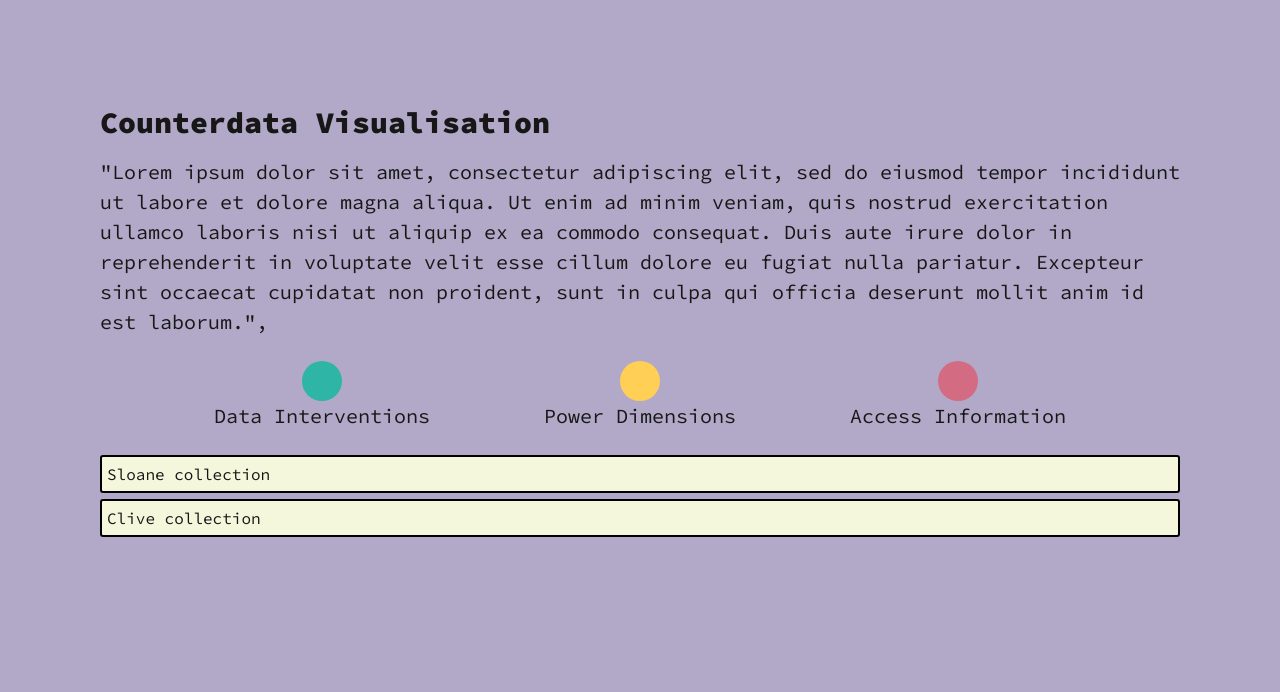
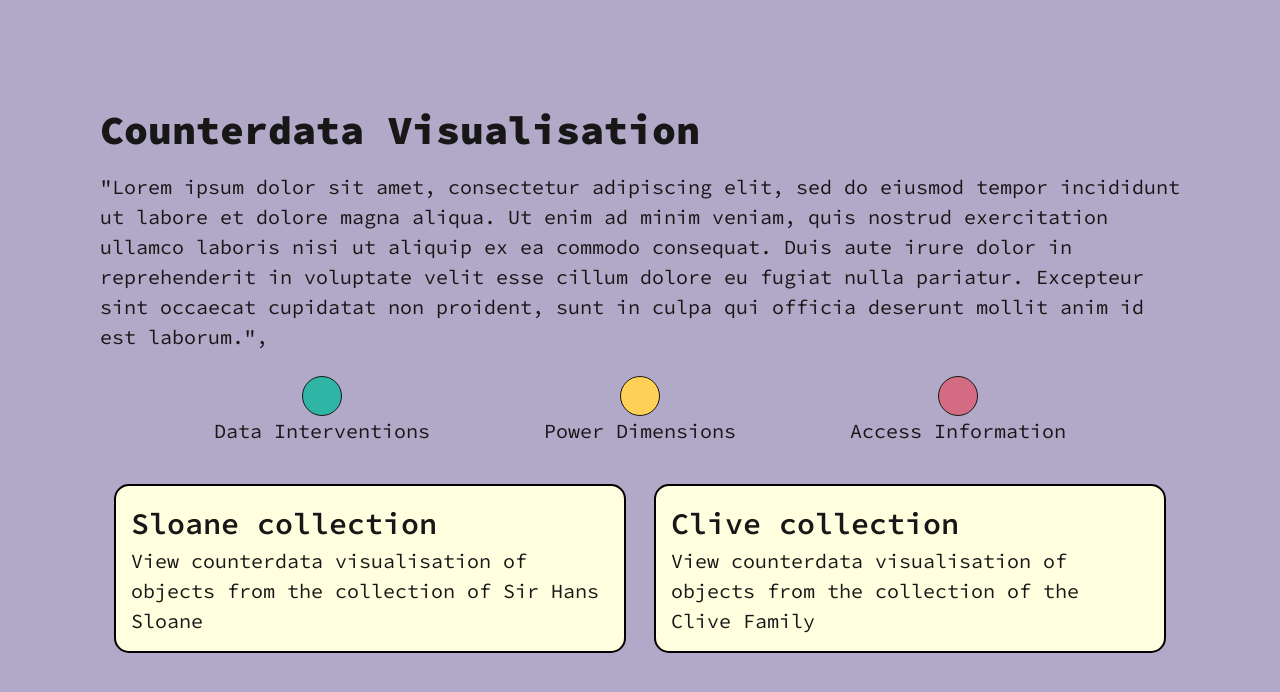
Before and after one commit to alltheakhlaq/museum-counterdata-visualisation, a Next.js app: page / in a window 1280 px wide. Shown: the top 692 px of the page. Built offline with nearby package versions, Linux system fonts and the light colour scheme.

Commit message:
style update

```diff
--- a/app/globals.css
+++ b/app/globals.css
@@ -29,17 +29,21 @@ body {
 }
 
 .box {
-  background-color: #f5f7dc;
+  background-color: #FFFFE0;
   border: 2px solid black;
-  border-radius: 3px;
-  padding: 5px;
-  margin-top: 6px;
-  margin-bottom: 6px;
+  border-radius: 15px;
+  padding: 15px;
+  margin: 14px;
 }
 
 h1 {
   font-weight: 900;
-  font-size: 30px;
+  font-size: 40px;
+}
+
+h2 {
+    font-weight: 600;
+    font-size: 30px;
 }
 
 p {
--- a/app/page.jsx
+++ b/app/page.jsx
@@ -17,31 +17,39 @@ export default function Home() {
         </p>
         <div className="flex justify-evenly mt-6 mb-6">
           <div>
-            <div className="rounded-full bg-[#2eb5a5] size-10 m-auto"></div>
+            <div className="rounded-full border border-black-20 bg-[#2eb5a5] size-10 m-auto"></div>
             <p>Data Interventions</p>
           </div>
           <div>
-            <div className="rounded-full bg-[#ffcf56] size-10 m-auto"></div>
+            <div className="rounded-full border border-black-20 bg-[#ffcf56] size-10 m-auto"></div>
             <p>Power Dimensions</p>
           </div>
           <div>
-            <div className="rounded-full bg-[#d36c83] size-10 m-auto"></div>
+            <div className="rounded-full border border-black-20 bg-[#d36c83] size-10 m-auto"></div>
             <p>Access Information</p>
           </div>
         </div>
       </div>
-      <div>
-        <ul>
-          <li className="box ">
-            <a href="/sloane">Sloane collection</a>
-          </li>
-          <li className="box">
-            <a href="/clive">Clive collection</a>
-          </li>
+      <div className="flex flex-row h-full">
+          <div className="flex justify-center box w-1/2">
+            <a href="/sloane">
+            <h2>
+            Sloane collection
+            </h2>
+            <p>View counterdata visualisation of objects from the collection of Sir Hans Sloane</p>
+            </a>
+          </div>
+          <div className="flex justify-center box w-1/2">
+            <a href="/clive">
+            <h2>
+            Clive collection
+            </h2>
+            <p>View counterdata visualisation of objects from the collection of the Clive Family</p>
+            </a>
+          </div>
           {/* <li className="box">
             <a href="/mystery">Mystery collection</a>
           </li> */}
-        </ul>
       </div>
     </div>
   );
```
